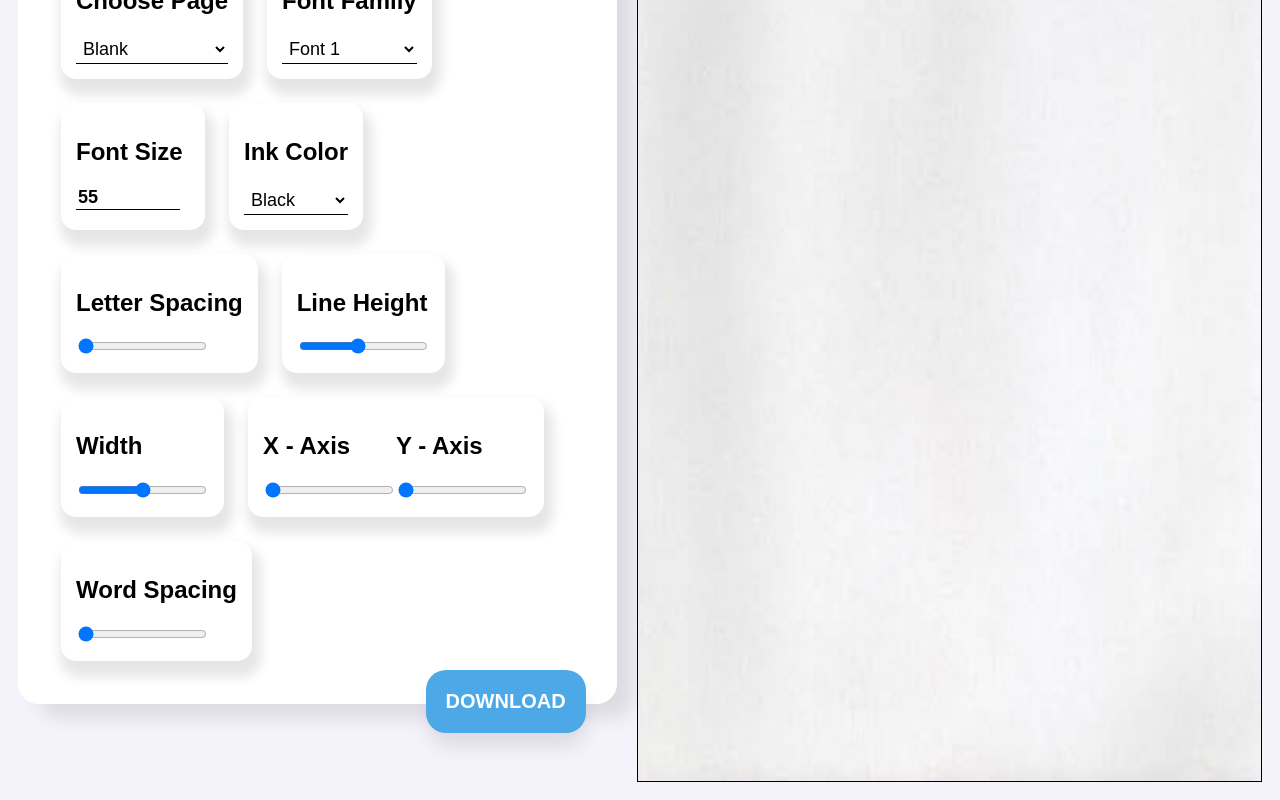
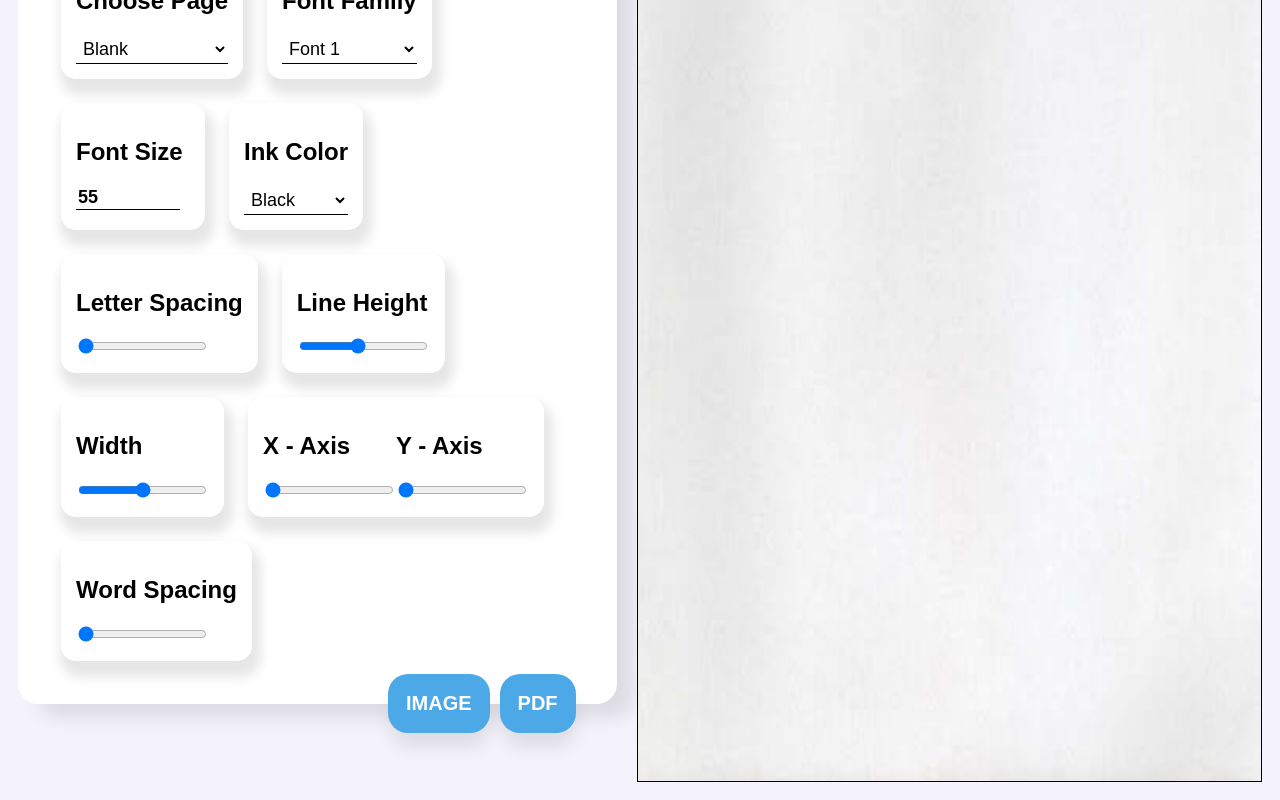
Before and after one commit to adw-ait/Assignment-Writer, a React (Create React App) app: page / in a window 1280 px wide. Shown: the part 511-1311 px from the top of the page. Built offline with nearby package versions, Linux system fonts and the light colour scheme.

Commit message:
added pdf options and some fixes

```diff
--- a/src/DownloadPage.js
+++ b/src/DownloadPage.js
@@ -1,32 +1,54 @@
 import html2canvas from "html2canvas";
 import React from "react";
 import FileSaver from "file-saver";
+import jsPDF from "jspdf";
 
 function DownloadPage() {
-  const handleDownload = () => {
+  const handleDownload = (e) => {
+    const whichBtn = e.target.name;
     window.scrollTo(0, 0);
     let el = document.querySelector("#capture");
     let cloned = el.cloneNode(true);
     cloned.style.display = "block";
     document.body.appendChild(cloned);
-    html2canvas(cloned, { height: 1122.519685, width: 793.700787 }).then(
-      (canvas) => {
+    html2canvas(cloned).then((canvas) => {
+      if (whichBtn === "image") {
         canvas.toBlob((blob) => {
-          FileSaver.saveAs(blob, "Assignemnt_Screenshot.png");
+          FileSaver.saveAs(blob, "Assignment.png");
         });
-        cloned.style.display = "none";
+      } else if (whichBtn === "pdf") {
+        var imgData = canvas.toDataURL("image/jpeg");
+        var pdf = new jsPDF();
+        var height = pdf.internal.pageSize.getHeight();
+        var width = pdf.internal.pageSize.getWidth();
+        pdf.addImage(imgData, "JPEG", 0, 0, width, height);
+        pdf.save("Assignment.pdf");
       }
-    );
+
+      cloned.style.display = "none";
+    });
   };
   return (
-    <button
-      className="DownloadBtn"
-      onClick={() => {
-        handleDownload();
-      }}
-    >
-      DOWNLOAD
-    </button>
+    <div className="DownloadBtn-Container">
+      <button
+        className="DownloadBtn"
+        name="image"
+        onClick={(e) => {
+          handleDownload(e);
+        }}
+      >
+        IMAGE
+      </button>
+      <button
+        className="DownloadBtn"
+        name="pdf"
+        onClick={(e) => {
+          handleDownload(e);
+        }}
+      >
+        PDF
+      </button>
+    </div>
   );
 }
 
--- a/src/style.css
+++ b/src/style.css
@@ -167,20 +167,27 @@ html {
 }
 
 /* ********* DOwnload button ********* */
+.DownloadBtn-Container {
+  /* border: 1px solid black; */
+  margin-left: auto;
+  justify-self: end;
+  align-self: flex-end;
+  position: relative;
+  transform: translateY(60px);
+}
+
 .DownloadBtn {
-  padding: 20px;
+  max-height: 60px;
+  padding: 18px;
   font-size: 20px;
+  margin-right: 10px;
   font-weight: bold;
   color: white;
   border-radius: 20px;
   background-color: rgb(76, 168, 230);
   border: none;
   height: 100%;
-  justify-self: end;
-  align-self: flex-end;
-  margin-left: auto;
-  position: relative;
-  transform: translateY(60px);
+
   box-shadow: 1px 16px 19px -3px rgba(0, 0, 0, 0.1);
   outline: none;
 }
```
Also changed, not shown: 1 other file (tests, documents, lock files or other folders).
